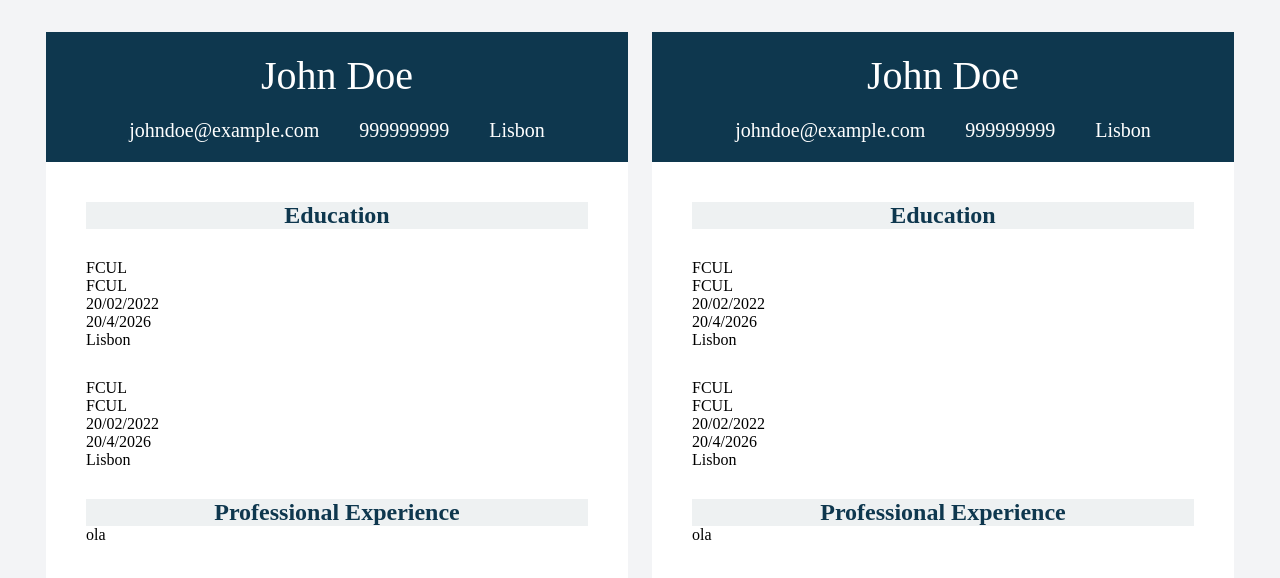
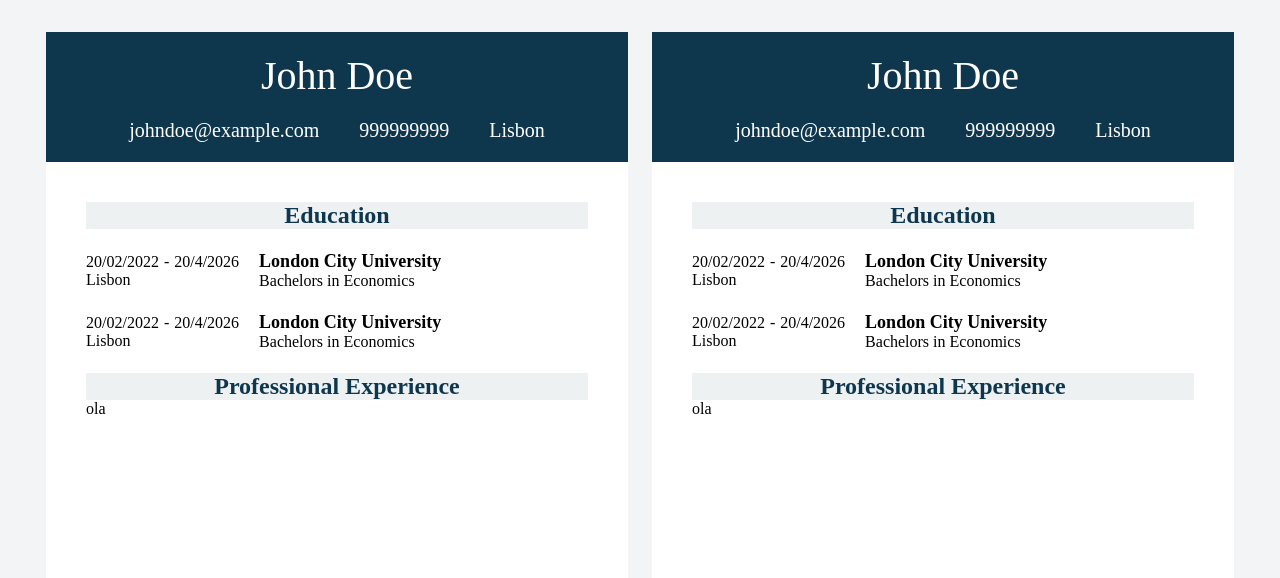
Before and after one commit to goncaloramos11/create-cv, a React (Vite) app: page / in a window 1280 px wide. Shown: the top 578 px of the page. Built offline with nearby package versions, Linux system fonts and the light colour scheme.

Commit message:
template for education

```diff
--- a/src/Education/Education.css
+++ b/src/Education/Education.css
@@ -1,3 +1,16 @@
 .education{
-    margin: 30px 0px;
+    margin: 22px 0px;
+    display: flex;
+    align-items: center;
+    gap:20px;
 }
+
+.school{
+    font-weight: bold;
+    font-size: 18px;
+}
+
+.date{
+    display: flex;
+    gap:5px;
+}
--- a/src/Education/Education.jsx
+++ b/src/Education/Education.jsx
@@ -3,15 +3,16 @@ function Education(){
     return (
     <div className="education">
         <div className="left-side">
-            <div className="school">FCUL</div>
-            <div className="degree">FCUL</div>
-        </div>
-        <div className="right-side">
             <div className="date">
                 <div className="start-date">20/02/2022</div>
+                <span>-</span>
                 <div className="end-date">20/4/2026</div>
             </div>
             <div className="location">Lisbon</div>
+        </div>
+        <div className="right-side">
+            <div className="school">London City University</div>
+            <div className="degree">Bachelors in Economics</div>
         </div>
     </div>
     );
```
